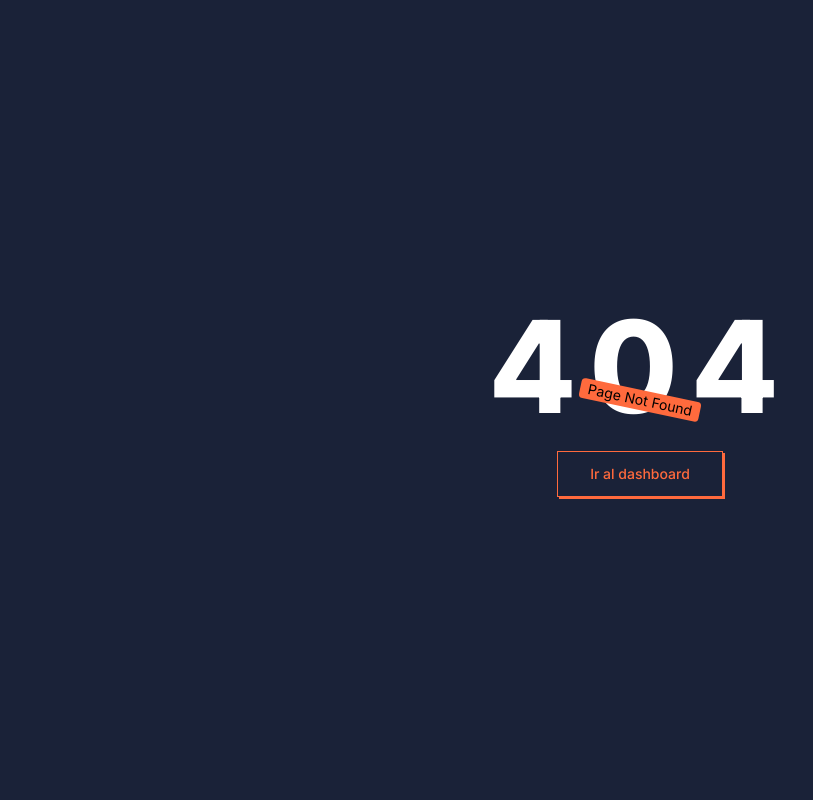
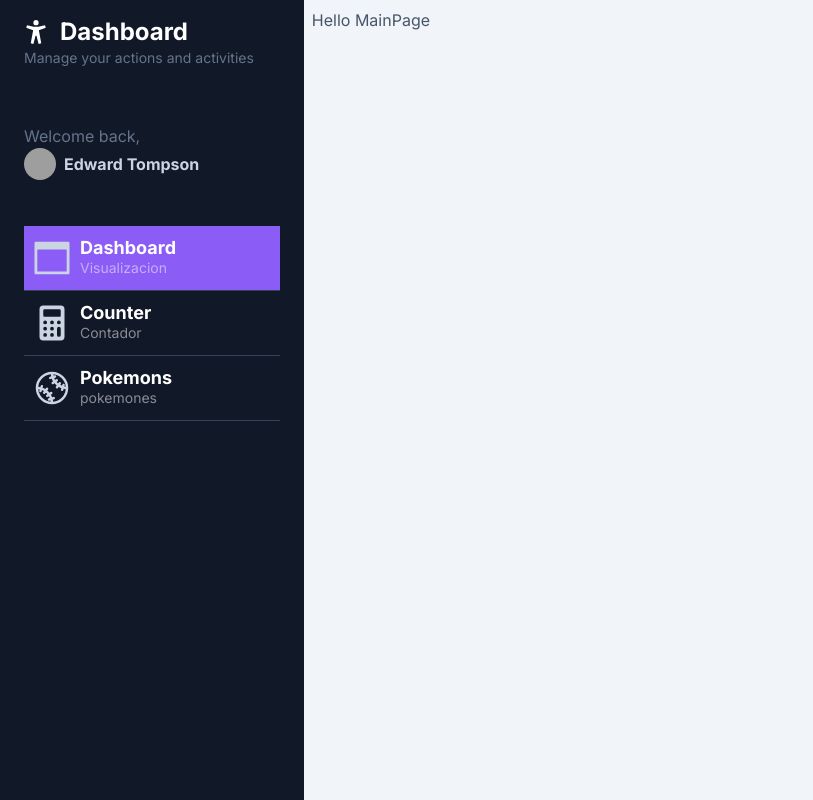
Before and after one commit to nicolasjrz/02-mi-dashboard-next, a Next.js app: page /dashboard/main in a window 1280 px wide. Before the commit this address had no page. Shown: the whole page, without its empty margins (0-813 px from the left). Built offline with nearby package versions, Linux system fonts and the light colour scheme; grey boxes are pictures that could not be loaded.

Commit message:
add dashboard

```diff
--- /dev/null
+++ b/src/app/dashboard/layout.tsx
@@ -0,0 +1,15 @@
+import { Sidebar } from "../components/Sidebar";
+
+export default function DashboardLayout({ children }: { children: React.ReactNode }) {
+  return (
+    <>
+      <div className="bg-slate-100 overflow-y-scroll w-screen h-screen antialiased text-slate-300 selection:bg-blue-600 selection:text-white">
+        <div className="flex ">
+          <Sidebar />
+
+          <div className="p-2 w-full text-slate-600">{children}</div>
+        </div>
+      </div>
+    </>
+  );
+}
--- /dev/null
+++ b/src/app/dashboard/main/page.tsx
@@ -0,0 +1,7 @@
+export default function MainPage() {
+  return (
+    <div>
+      <h1>Hello MainPage</h1>
+    </div>
+  );
+}
```
